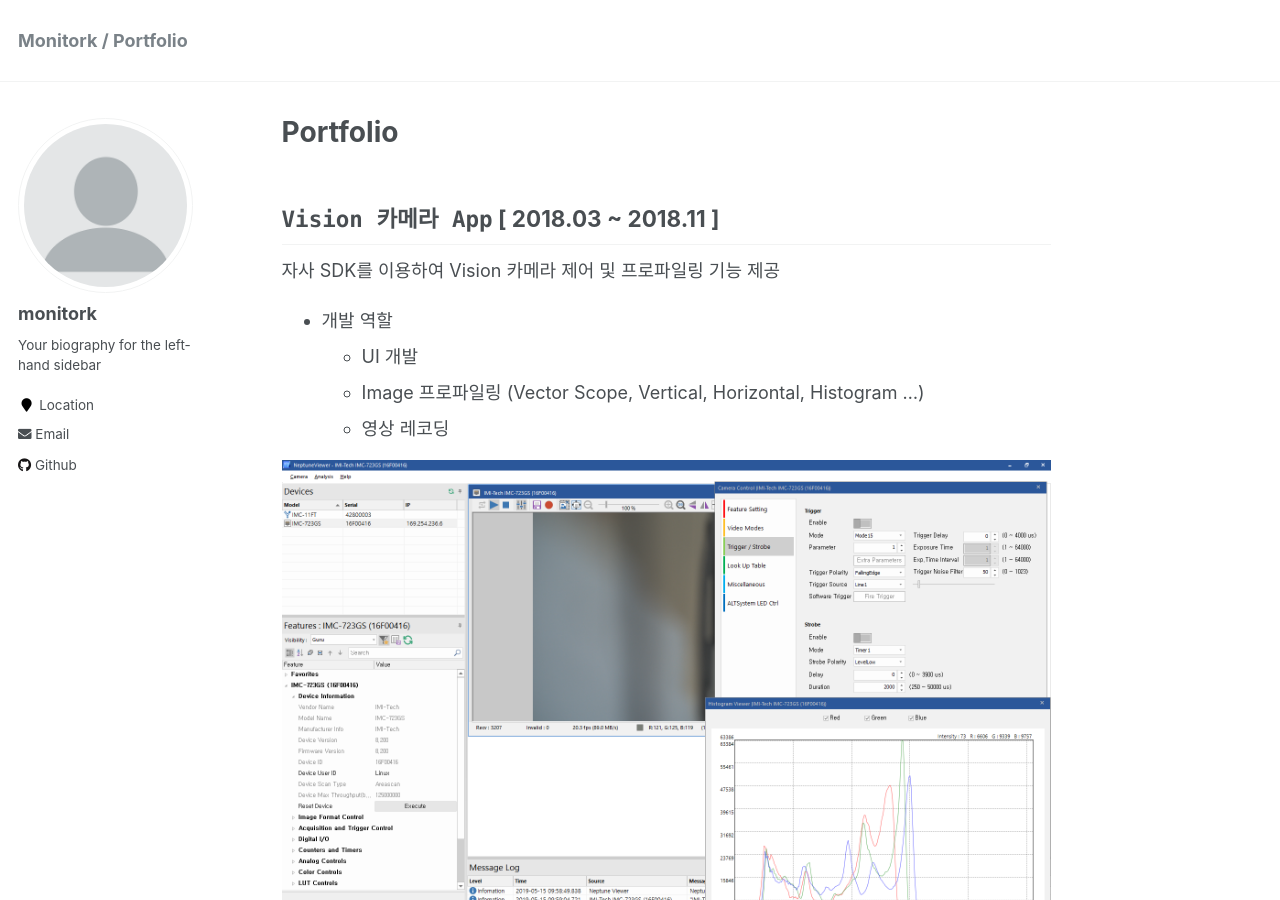
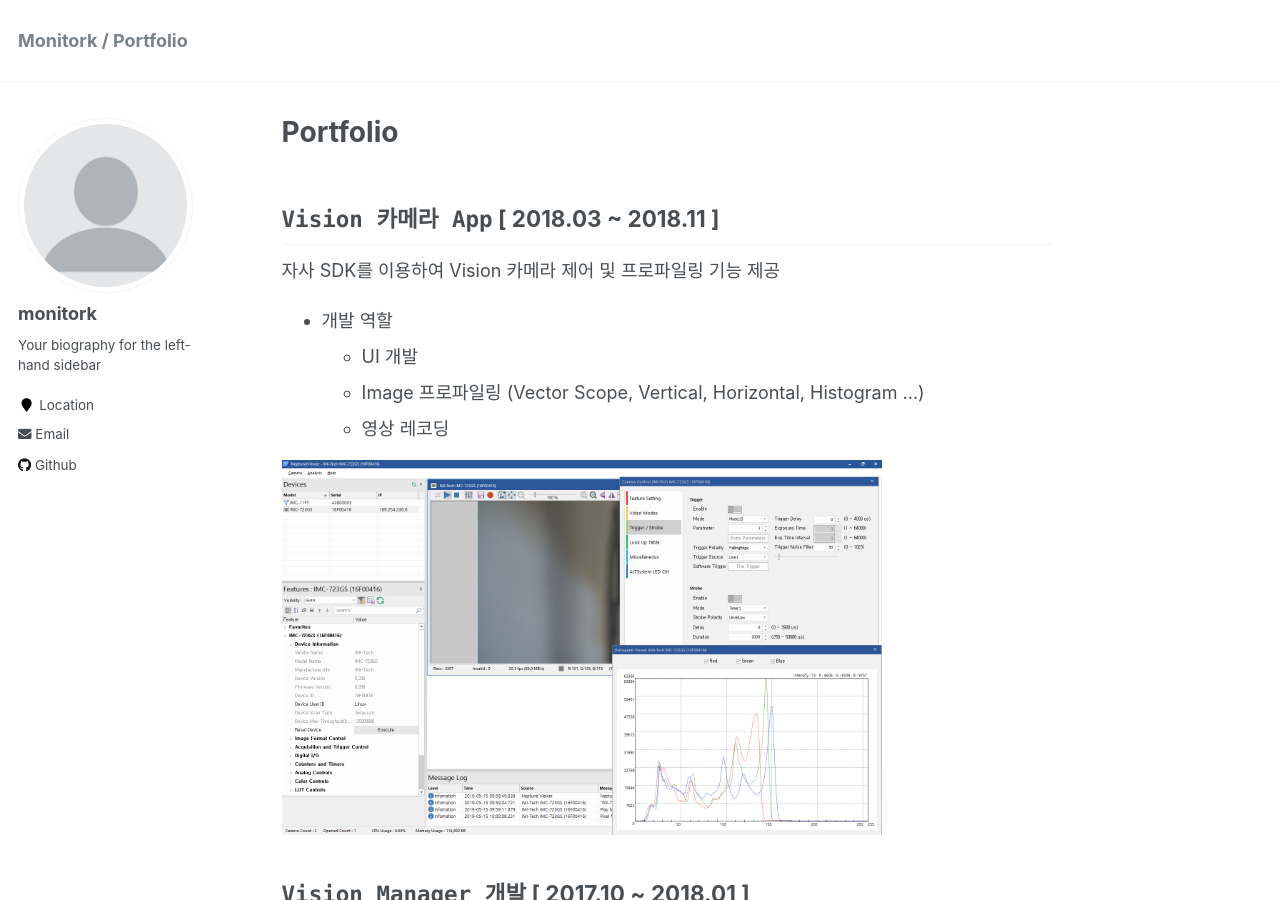
Before and after one commit to monitork52/monitork52.github.io, a Jekyll site: the page built from _pages/about.md, in a window 1280 px wide and 900 px high. Built offline with Jekyll 4.4.1, drawn with Linux system fonts in a browser that asks for light colours.

Commit message:
no message

```diff
--- a/_pages/about.md
+++ b/_pages/about.md
@@ -15,7 +15,7 @@ redirect_from:
   * Image 프로파일링 (Vector Scope, Vertical, Horizontal, Histogram ...)
   * 영상 레코딩
 
-<img src="/images/NeptuneViewer.png" width="800">
+<img src="/images/NeptuneViewer.png" width="600">
 
 ## `Vision Manager 개발` [ 2017.10 ~ 2018.01 ]
 자사 Vision Camera 검색 및 환경 설정 프로그램
@@ -23,7 +23,7 @@ redirect_from:
   * GigE 카메라 검색
   * GigE 카메라 IP 및 NIC IP 설정
   * FireWire / USB3 카메라 검색
-  <img src="/images/imiVisionCfg.png">
+  <img src="/images/imiVisionCfg.png" width="600">
 
  ## `IP 카메라 관제 시스템` [ 2014.11 ~  ]
 다수의 IP 카메라에 대해 녹화 및 실시간 영상을 제공
@@ -34,7 +34,7 @@ redirect_from:
   * 다수의 PTZ 연동
   * 영상 디코딩
   * IOCP 기반 영상 송수신 서버
-<img src="/images/ImSpiderCMSLite.png">
+<img src="/images/ImSpiderCMSLite.png" width="600">
 
 ## `GigE 열화상 카메라용 관제 시스템` [ 2015.05 ~ 2015.09 ]
 다수의 GigE 카메라에 대해 녹화 및 실시간 영상을 제공
@@ -44,7 +44,7 @@ redirect_from:
   * Raw 영상 녹화 및 재생
   * 동영상 Export
   * 온도 추적 및 ROI 영역 임계값 설정 및 알람 제어
-<img src="/images/GigEIRViewer.png">
+<img src="/images/GigEIRViewer.png" width="600">
 
 ## `산불 감지 시스템 개발` [ 2015.05 ~ 2015.09 ]
 실상, 열화상 IP 카메라를 이용하여 산불 감시
```
